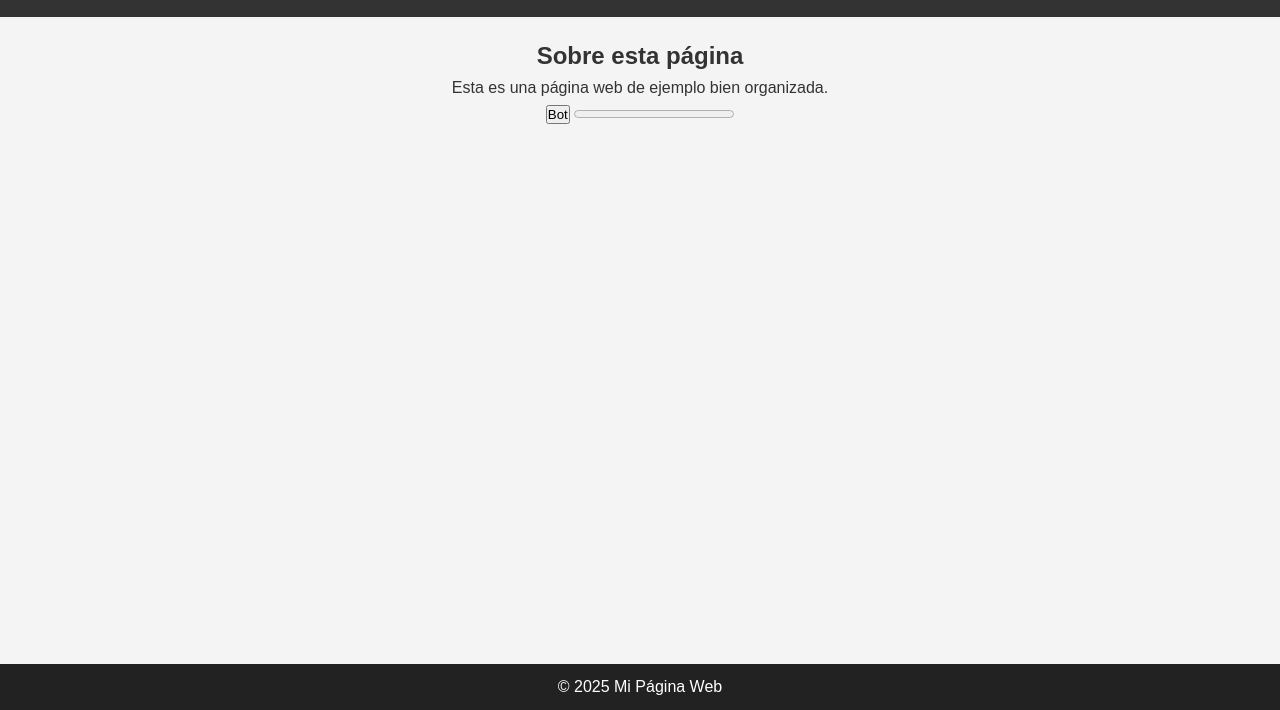
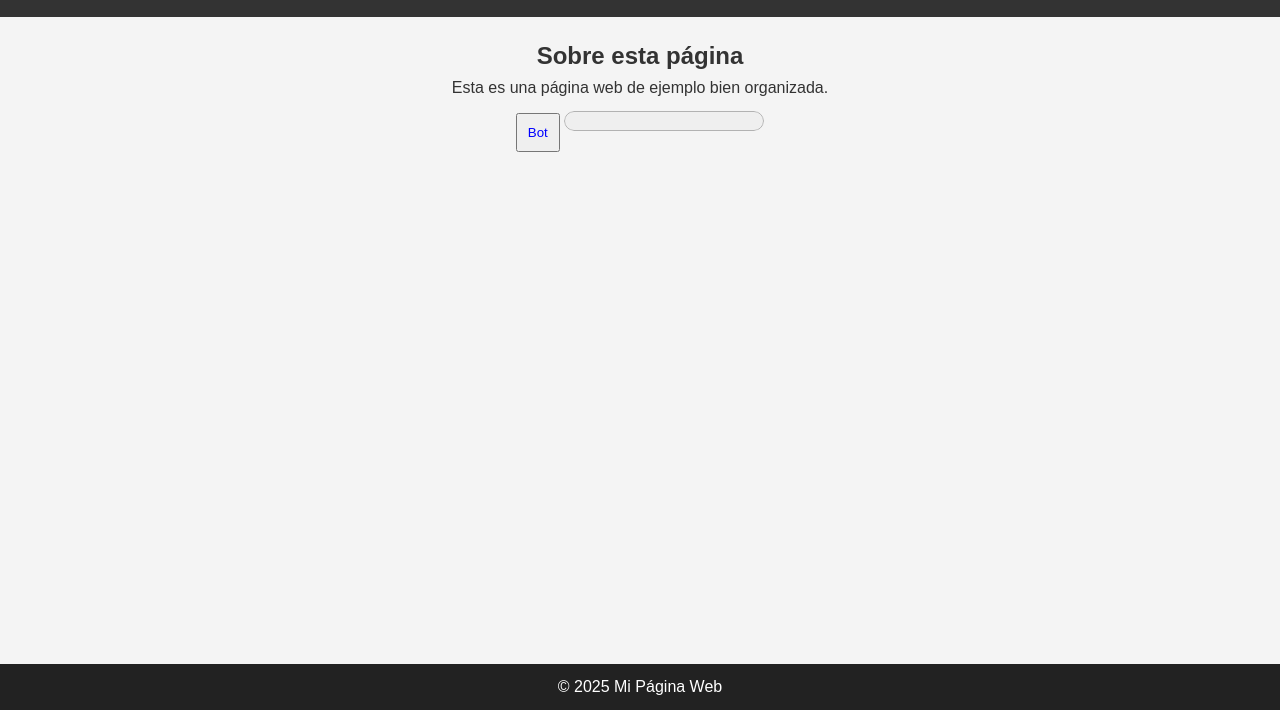
Before and after one commit to Mitxibisi/GoodLife-privacy-terms, a plain HTML site: page index.html in a window 1280 px wide. Shown: the part 90-800 px from the top of the page. Drawn offline with Linux system fonts and the light colour scheme.

Commit message:
Update styles.css

```diff
--- a/styles.css
+++ b/styles.css
@@ -41,6 +41,18 @@ main {
     text-align: center;
 }
 
+main p button{
+    padding: 10px;
+    text-align: center;
+    color:blue;
+}
+
+main p progress {
+    padding: 20px 40px;
+    font-size: 20px;
+    color: blue;
+}
+
 /* Estilos del footer */
 footer {
     background: #222;
```
